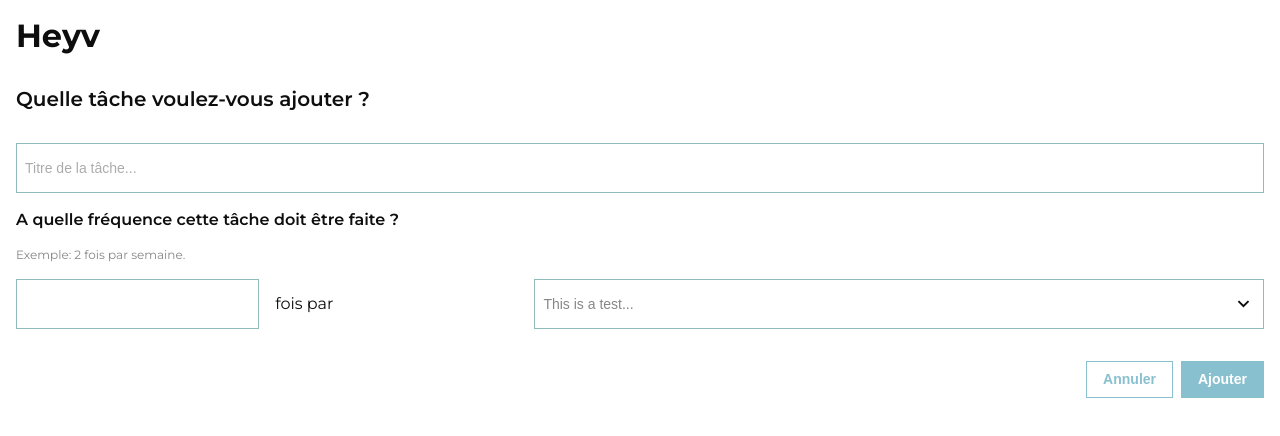
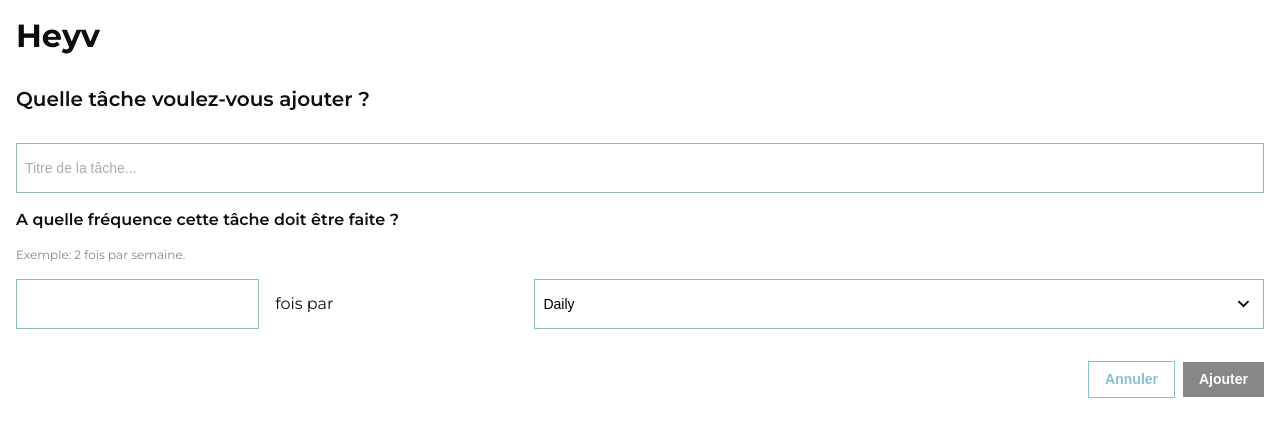
Before and after one commit to spcmnd/heyv, a React (Create React App) app in the folder client/: page /create in a window 1280 px wide. Shown: the top 436 px of the page. Built offline with nearby package versions, Linux system fonts and the light colour scheme.

Commit message:
Add error feedback

```diff
--- a/client/src/core/components/Button/Button.scss
+++ b/client/src/core/components/Button/Button.scss
@@ -37,6 +37,12 @@
       border: white;
       color: colors.$textCommon;
     }
+
+    &.disabled {
+      background: colors.$textDisabled;
+      border: colors.$textDisabled;
+      color: white;
+    }
   }
 
   &.outlined {
@@ -56,6 +62,11 @@
       border: 1px solid white;
       color: white;
     }
+
+    &.disabled {
+      border: colors.$textDisabled;
+      color: colors.$textDisabled;
+    }
   }
 
   &.text {
@@ -73,5 +84,9 @@
     &.on-light {
       color: colors.$textCommon;
     }
+
+    &.disabled {
+      color: colors.$textDisabled;
+    }
   }
 }
--- a/client/src/core/components/Button/Button.tsx
+++ b/client/src/core/components/Button/Button.tsx
@@ -9,6 +9,7 @@
   color?: ButtonColor;
   icon?: JSX.Element;
   variant?: ButtonVariant;
+  disabled?: boolean;
   [x: string]: any;
 }
 
@@ -17,10 +18,14 @@
   color = 'primary',
   icon,
   variant = 'filled',
+  disabled = false,
   ...x
 }: Props): JSX.Element {
   return (
-    <button className={classNames('Button', color, variant)} {...x}>
+    <button
+      className={classNames('Button', color, variant, { disabled })}
+      {...x}
+    >
       {icon ? (
         <>
           {icon} <span>{children}</span>
--- a/client/src/core/components/SelectInput/SelectInput.tsx
+++ b/client/src/core/components/SelectInput/SelectInput.tsx
@@ -1,5 +1,5 @@
 import classNames from 'classnames';
-import { MouseEvent, useEffect, useState } from 'react';
+import { MouseEvent, useState } from 'react';
 import ChevronIcon from '../icons/ChevronIcon/ChevronIcon';
 import './SelectInput.scss';
 
@@ -26,7 +26,9 @@
   ...rest
 }: Props): JSX.Element {
   const [opened, setOpened] = useState(false);
-  const [inputValue, setInputValue] = useState('');
+  const [inputValue, setInputValue] = useState(
+    options.find((opt) => opt.value === value)?.label ?? ''
+  );
 
   const handleInputClick = (event: MouseEvent): void => {
     if (!options.length) {
@@ -41,12 +43,6 @@
     setOpened(false);
     onValueChange && onValueChange(option.value);
   };
-
-  useEffect(() => {
-    if (value) {
-      setInputValue(value);
-    }
-  }, [value]);
 
   return (
     <div
--- a/client/src/index.scss
+++ b/client/src/index.scss
@@ -1,6 +1,5 @@
 @use 'styles/base/reset';
 @use 'styles/base/colors' as colors;
-@use 'styles/components/toasts';
 
 * {
   box-sizing: border-box;
--- a/client/src/styles/components/_toasts.scss
+++ /dev/null
@@ -1,11 +0,0 @@
-@use 'src/styles/base/colors' as colors;
-
-.heyv-toast {
-  &-error {
-    background-color: colors.$error;
-  }
-
-  &-success {
-    background-color: colors.$success;
-  }
-}
--- a/client/src/task/components/TaskCreateForm/TaskCreateForm.tsx
+++ b/client/src/task/components/TaskCreateForm/TaskCreateForm.tsx
@@ -1,6 +1,7 @@
 import { useState } from 'react';
 import { useNavigate } from 'react-router-dom';
 import { toast } from 'react-toastify';
+
 import Button from '../../../core/components/Button/Button';
 import SelectInput from '../../../core/components/SelectInput/SelectInput';
 import TextInput from '../../../core/components/TextInput/TextInput';
@@ -41,18 +42,22 @@
   };
 
   const submitForm = async (taskCreationDto: TaskCreationDto) => {
+    if (!title || !occurrence || !periodicity) {
+      return;
+    }
+
     try {
       await heyvHttp.post('/task', taskCreationDto);
       toast('La tâche a été créée avec succès!', {
         type: 'success',
-        className: 'heyv-toast-success',
       });
       navigate('/');
     } catch (error: any) {
-      toast('Une erreur est survenue!', {
-        type: 'error',
-        className: 'heyv-toast-error',
-      });
+      for (const err of error.response.data.message) {
+        toast('Error: ' + err, {
+          type: 'error',
+        });
+      }
     }
   };
 
@@ -62,13 +67,18 @@
         placeholder="Titre de la tâche..."
         onChange={handleTitleInputChange}
         value={title}
+        hasError={!!title && (title?.length < 8 || title?.length > 64)}
       />
       <p className="occurrence-question">
         A quelle fréquence cette tâche doit être faite ?
       </p>
       <p className="occurrence-hint">Exemple: 2 fois par semaine.</p>
       <div className="occurrence">
-        <TextInput onChange={handleOccurrenceInputChange} value={occurrence} />
+        <TextInput
+          onChange={handleOccurrenceInputChange}
+          value={occurrence}
+          hasError={parseInt(occurrence) < 1 || parseInt(occurrence) > 3}
+        />
         <p>fois par</p>
         <SelectInput
           onValueChange={(value: string) =>
@@ -78,6 +88,7 @@
             label: key,
             value,
           }))}
+          value={periodicity}
         />
       </div>
       <div className="actions">
@@ -93,6 +104,7 @@
           variant="filled"
           color="accent"
           type="submit"
+          disabled={!title || !occurrence || !periodicity}
           onClick={handleSubmitClick}
         >
           Ajouter
```
